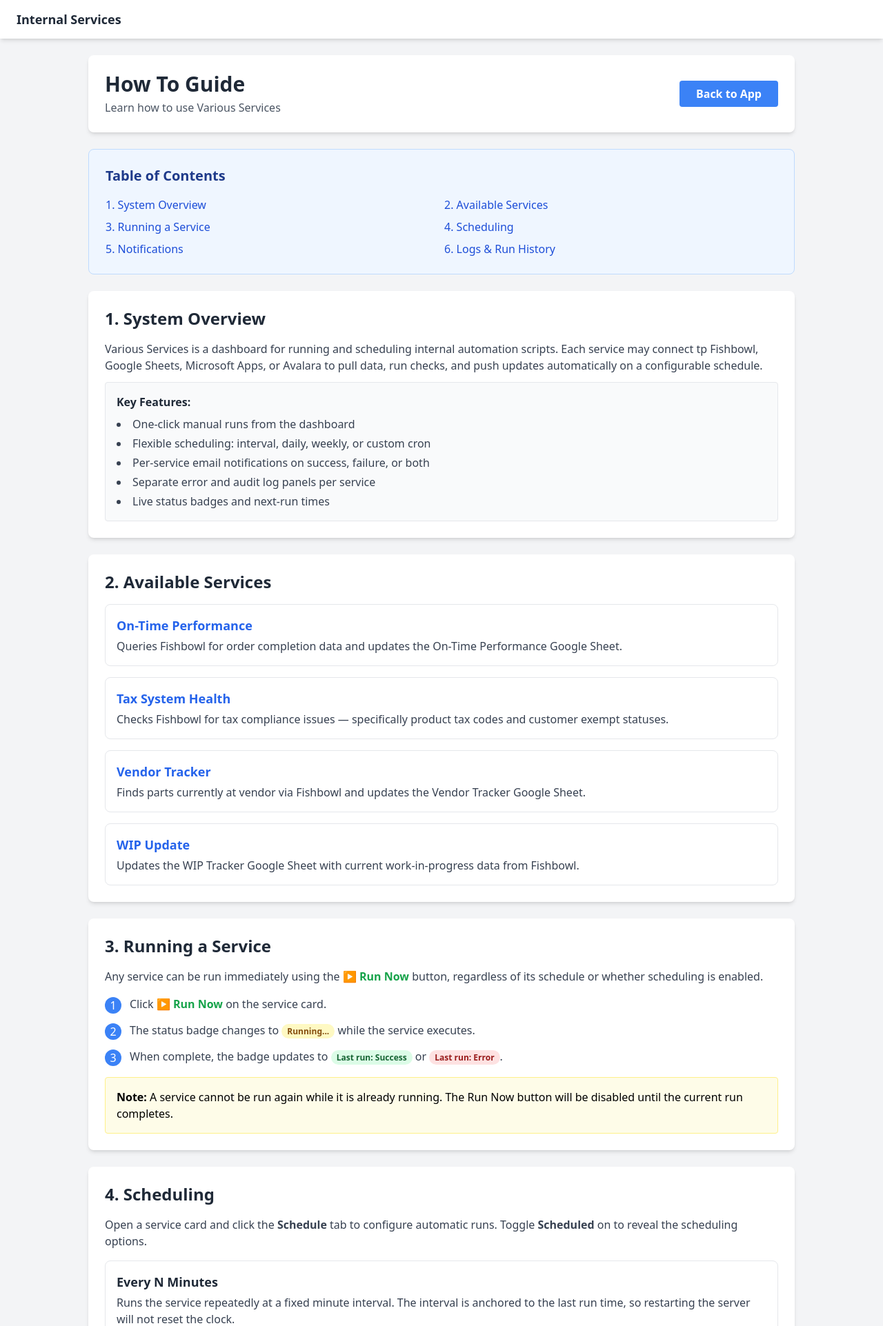
After one commit to trewenger/Internal-Services, a Flask app: template templates/services/how_to.html in a window 1280 px wide. The commit adds this page. Shown: the top 1923 px of the page at 69% size. Run offline with Flask 3, Linux system fonts and the light colour scheme; the template is opened without the code that fills it, so the values that code supplies are empty; some libraries are stand-ins or nearby versions.

Commit message:
UI Changes. Also added a How-To page for the internal services tab. Internal Services are all functioning and verified complete.

```diff
--- a/blueprints/services.py
+++ b/blueprints/services.py
@@ -240,6 +240,12 @@ def index():
     return render_template('services/index.html', services=config, descriptions=SERVICE_DESCRIPTIONS)
 
 
+@services_bp.route('/how-to')
+@access_required('services')
+def how_to():
+    return render_template('services/how_to.html')
+
+
 # ============================================================================
 # Routes — per-service Run Now
 # Thin HTTP wrappers — start the runner in a background thread and return JSON.
--- /dev/null
+++ b/templates/services/how_to.html
@@ -0,0 +1,220 @@
+{% extends "base.html" %}
+
+{% block title %}How To Guide - Various Services{% endblock %}
+
+{% block content %}
+<div class="min-h-screen p-6 bg-gray-100">
+    <div class="max-w-5xl mx-auto">
+
+        <!-- Header -->
+        <div class="bg-white rounded-lg shadow-md p-6 mb-6">
+            <div class="flex justify-between items-center">
+                <div>
+                    <h1 class="text-3xl font-bold text-gray-800">How To Guide</h1>
+                    <p class="text-gray-600 mt-1">Learn how to use Various Services</p>
+                </div>
+                <div>
+                    <a href="{{ url_for('services.index') }}"
+                       class="bg-blue-500 hover:bg-blue-700 text-white font-bold py-2 px-6 rounded transition">
+                        Back to App
+                    </a>
+                </div>
+            </div>
+        </div>
+
+        <!-- Table of Contents -->
+        <div class="bg-blue-50 border border-blue-200 rounded-lg p-6 mb-6">
+            <h2 class="text-xl font-bold text-blue-900 mb-4">Table of Contents</h2>
+            <div class="grid grid-cols-1 md:grid-cols-2 gap-2 text-blue-700">
+                <a href="#overview" class="hover:underline">1. System Overview</a>
+                <a href="#services" class="hover:underline">2. Available Services</a>
+                <a href="#running" class="hover:underline">3. Running a Service</a>
+                <a href="#scheduling" class="hover:underline">4. Scheduling</a>
+                <a href="#notifications" class="hover:underline">5. Notifications</a>
+                <a href="#logs" class="hover:underline">6. Logs & Run History</a>
+            </div>
+        </div>
+
+        <!-- 1. System Overview -->
+        <div id="overview" class="bg-white rounded-lg shadow-md p-6 mb-6">
+            <h2 class="text-2xl font-bold text-gray-800 mb-4">1. System Overview</h2>
+            <p class="text-gray-700 mb-3">
+                Various Services is a dashboard for running and scheduling internal automation scripts. Each service
+                may connect tp Fishbowl, Google Sheets, Microsoft Apps, or Avalara to pull data, run checks, and push updates automatically
+                on a configurable schedule.
+            </p>
+            <div class="bg-gray-50 border rounded p-4">
+                <h3 class="font-semibold text-gray-800 mb-2">Key Features:</h3>
+                <ul class="list-disc list-inside text-gray-700 space-y-1">
+                    <li>One-click manual runs from the dashboard</li>
+                    <li>Flexible scheduling: interval, daily, weekly, or custom cron</li>
+                    <li>Per-service email notifications on success, failure, or both</li>
+                    <li>Separate error and audit log panels per service</li>
+                    <li>Live status badges and next-run times</li>
+                </ul>
+            </div>
+        </div>
+
+        <!-- 2. Available Services -->
+        <div id="services" class="bg-white rounded-lg shadow-md p-6 mb-6">
+            <h2 class="text-2xl font-bold text-gray-800 mb-4">2. Available Services</h2>
+
+            <div class="space-y-4">
+                <div class="border rounded-lg p-4">
+                    <h3 class="text-lg font-semibold text-blue-600 mb-1">On-Time Performance</h3>
+                    <p class="text-gray-700">Queries Fishbowl for order completion data and updates the On-Time Performance Google Sheet.</p>
+                </div>
+                <div class="border rounded-lg p-4">
+                    <h3 class="text-lg font-semibold text-blue-600 mb-1">Tax System Health</h3>
+                    <p class="text-gray-700">Checks Fishbowl for tax compliance issues — specifically product tax codes and customer exempt statuses.</p>
+                </div>
+                <div class="border rounded-lg p-4">
+                    <h3 class="text-lg font-semibold text-blue-600 mb-1">Vendor Tracker</h3>
+                    <p class="text-gray-700">Finds parts currently at vendor via Fishbowl and updates the Vendor Tracker Google Sheet.</p>
+                </div>
+                <div class="border rounded-lg p-4">
+                    <h3 class="text-lg font-semibold text-blue-600 mb-1">WIP Update</h3>
+                    <p class="text-gray-700">Updates the WIP Tracker Google Sheet with current work-in-progress data from Fishbowl.</p>
+                </div>
+            </div>
+        </div>
+
+        <!-- 3. Running a Service -->
+        <div id="running" class="bg-white rounded-lg shadow-md p-6 mb-6">
+            <h2 class="text-2xl font-bold text-gray-800 mb-4">3. Running a Service</h2>
+            <p class="text-gray-700 mb-4">
+                Any service can be run immediately using the <span class="font-semibold text-green-600">▶ Run Now</span> button,
+                regardless of its schedule or whether scheduling is enabled.
+            </p>
+            <div class="space-y-3 mb-4">
+                <div class="flex items-start gap-3">
+                    <span class="bg-blue-500 text-white rounded-full w-6 h-6 flex items-center justify-center flex-shrink-0 mt-0.5">1</span>
+                    <p class="text-gray-700">Click <span class="font-semibold text-green-600">▶ Run Now</span> on the service card.</p>
+                </div>
+                <div class="flex items-start gap-3">
+                    <span class="bg-blue-500 text-white rounded-full w-6 h-6 flex items-center justify-center flex-shrink-0 mt-0.5">2</span>
+                    <p class="text-gray-700">The status badge changes to <span class="bg-yellow-100 text-yellow-800 text-xs font-bold px-2 py-0.5 rounded-full">Running...</span> while the service executes.</p>
+                </div>
+                <div class="flex items-start gap-3">
+                    <span class="bg-blue-500 text-white rounded-full w-6 h-6 flex items-center justify-center flex-shrink-0 mt-0.5">3</span>
+                    <p class="text-gray-700">When complete, the badge updates to <span class="bg-green-100 text-green-800 text-xs font-bold px-2 py-0.5 rounded-full">Last run: Success</span> or <span class="bg-red-100 text-red-800 text-xs font-bold px-2 py-0.5 rounded-full">Last run: Error</span>.</p>
+                </div>
+            </div>
+            <div class="bg-yellow-50 border border-yellow-200 rounded p-4">
+                <span class="font-semibold">Note:</span> A service cannot be run again while it is already running. The Run Now button will be disabled until the current run completes.
+            </div>
+        </div>
+
+        <!-- 4. Scheduling -->
+        <div id="scheduling" class="bg-white rounded-lg shadow-md p-6 mb-6">
+            <h2 class="text-2xl font-bold text-gray-800 mb-4">4. Scheduling</h2>
+            <p class="text-gray-700 mb-4">
+                Open a service card and click the <span class="font-semibold">Schedule</span> tab to configure automatic runs.
+                Toggle <span class="font-semibold">Scheduled</span> on to reveal the scheduling options.
+            </p>
+
+            <div class="space-y-4">
+                <div class="border rounded-lg p-4">
+                    <h3 class="text-lg font-semibold text-gray-800 mb-1">Every N Minutes</h3>
+                    <p class="text-gray-700">Runs the service repeatedly at a fixed minute interval. The interval is anchored to the last run time, so restarting the server will not reset the clock.</p>
+                </div>
+                <div class="border rounded-lg p-4">
+                    <h3 class="text-lg font-semibold text-gray-800 mb-1">Daily</h3>
+                    <p class="text-gray-700">Runs once per day at a chosen time. If the scheduled time is missed (e.g., server is down), the next run will be the following day at that time.</p>
+                </div>
+                <div class="border rounded-lg p-4">
+                    <h3 class="text-lg font-semibold text-gray-800 mb-1">Weekly</h3>
+                    <p class="text-gray-700">Runs once per week on a chosen day and time.</p>
+                </div>
+                <div class="border rounded-lg p-4">
+                    <h3 class="text-lg font-semibold text-gray-800 mb-1">Custom (Cron)</h3>
+                    <p class="text-gray-700">Enter a standard cron expression for full control over the schedule.
+                        Format: <code class="bg-gray-100 px-1 rounded text-sm">minute hour day month day_of_week</code>.
+                        Example: <code class="bg-gray-100 px-1 rounded text-sm">0 9 * * 1-5</code> = Mon–Fri at 9:00 AM.
+                    </p>
+                </div>
+            </div>
+
+            <div class="bg-blue-50 border border-blue-200 rounded p-4 mt-4">
+                <span class="font-semibold">Tip:</span> Click <span class="font-semibold">Save Schedule</span> after making any changes. The <span class="font-semibold">Next:</span> time in the card header will update immediately to confirm the new schedule was applied.
+            </div>
+        </div>
+
+        <!-- 5. Notifications -->
+        <div id="notifications" class="bg-white rounded-lg shadow-md p-6 mb-6">
+            <h2 class="text-2xl font-bold text-gray-800 mb-4">5. Notifications</h2>
+            <p class="text-gray-700 mb-4">
+                Open a service card and click the <span class="font-semibold">Notifications</span> tab to configure email alerts.
+            </p>
+
+            <div class="mb-4">
+                <h3 class="text-lg font-semibold text-gray-800 mb-2">Notify Me Options:</h3>
+                <ul class="space-y-2">
+                    <li class="flex items-start gap-2">
+                        <span class="font-semibold text-gray-700 w-32 shrink-0">Off</span>
+                        <span class="text-gray-700">No emails are sent.</span>
+                    </li>
+                    <li class="flex items-start gap-2">
+                        <span class="font-semibold text-gray-700 w-32 shrink-0">After every run</span>
+                        <span class="text-gray-700">An email is sent after every run, whether it succeeded or failed.</span>
+                    </li>
+                    <li class="flex items-start gap-2">
+                        <span class="font-semibold text-gray-700 w-32 shrink-0">On failures</span>
+                        <span class="text-gray-700">An email is only sent when a run encounters an error.</span>
+                    </li>
+                </ul>
+            </div>
+
+            <div class="mb-4">
+                <h3 class="text-lg font-semibold text-gray-800 mb-2">Managing Recipients:</h3>
+                <p class="text-gray-700 mb-2">Add email addresses one at a time using the Recipients field and click <span class="font-semibold">+ Add</span> (or press Enter). Remove any recipient by clicking the <span class="font-semibold text-red-500">×</span> on their chip.</p>
+            </div>
+
+            <div class="bg-yellow-50 border border-yellow-200 rounded p-4">
+                <span class="font-semibold">Note:</span> Notification emails include the run status, timestamp, and a full log table so you can see exactly what the service did.
+            </div>
+        </div>
+
+        <!-- 6. Logs & Run History -->
+        <div id="logs" class="bg-white rounded-lg shadow-md p-6 mb-6">
+            <h2 class="text-2xl font-bold text-gray-800 mb-4">6. Logs &amp; Run History</h2>
+            <p class="text-gray-700 mb-4">
+                Open a service card and click the <span class="font-semibold">Logs</span> tab to view run history.
+                Two panels are shown: <span class="font-semibold text-red-600">Recent Errors</span> and <span class="font-semibold text-blue-600">Recent Logs</span>.
+            </p>
+
+            <div class="space-y-3 mb-4">
+                <div class="border rounded-lg p-4">
+                    <h3 class="text-lg font-semibold text-red-600 mb-1">Recent Errors</h3>
+                    <p class="text-gray-700">Shows only runs that encountered an error, including a breakdown of what failed. Up to 10 entries are kept.</p>
+                </div>
+                <div class="border rounded-lg p-4">
+                    <h3 class="text-lg font-semibold text-blue-600 mb-1">Recent Logs</h3>
+                    <p class="text-gray-700">Shows successful runs with the full log output from that run. Up to 10 entries are kept.</p>
+                </div>
+            </div>
+
+            <div class="mb-4">
+                <h3 class="text-lg font-semibold text-gray-800 mb-2">Buttons:</h3>
+                <ul class="list-disc list-inside text-gray-700 space-y-1 ml-4">
+                    <li><span class="font-semibold text-green-600">Refresh</span> — reloads the log panel from the server.</li>
+                    <li><span class="font-semibold text-gray-600">Clear All</span> — permanently deletes the log history for that panel.</li>
+                </ul>
+            </div>
+
+            <div class="bg-blue-50 border border-blue-200 rounded p-4">
+                <span class="font-semibold">Tip:</span> Logs are loaded on demand when you open the Logs tab. Use Refresh if a run just completed and you want to see the latest entry.
+            </div>
+        </div>
+
+        <!-- Back button -->
+        <div class="text-center mb-6">
+            <a href="{{ url_for('services.index') }}"
+               class="bg-blue-500 hover:bg-blue-700 text-white font-bold py-3 px-8 rounded-lg transition text-lg inline-block">
+                Back to App
+            </a>
+        </div>
+
+    </div>
+</div>
+{% endblock %}
```
Also changed, not shown: static/js/services.js (+47 -33 lines), templates/services/index.html (+86 -70 lines).
